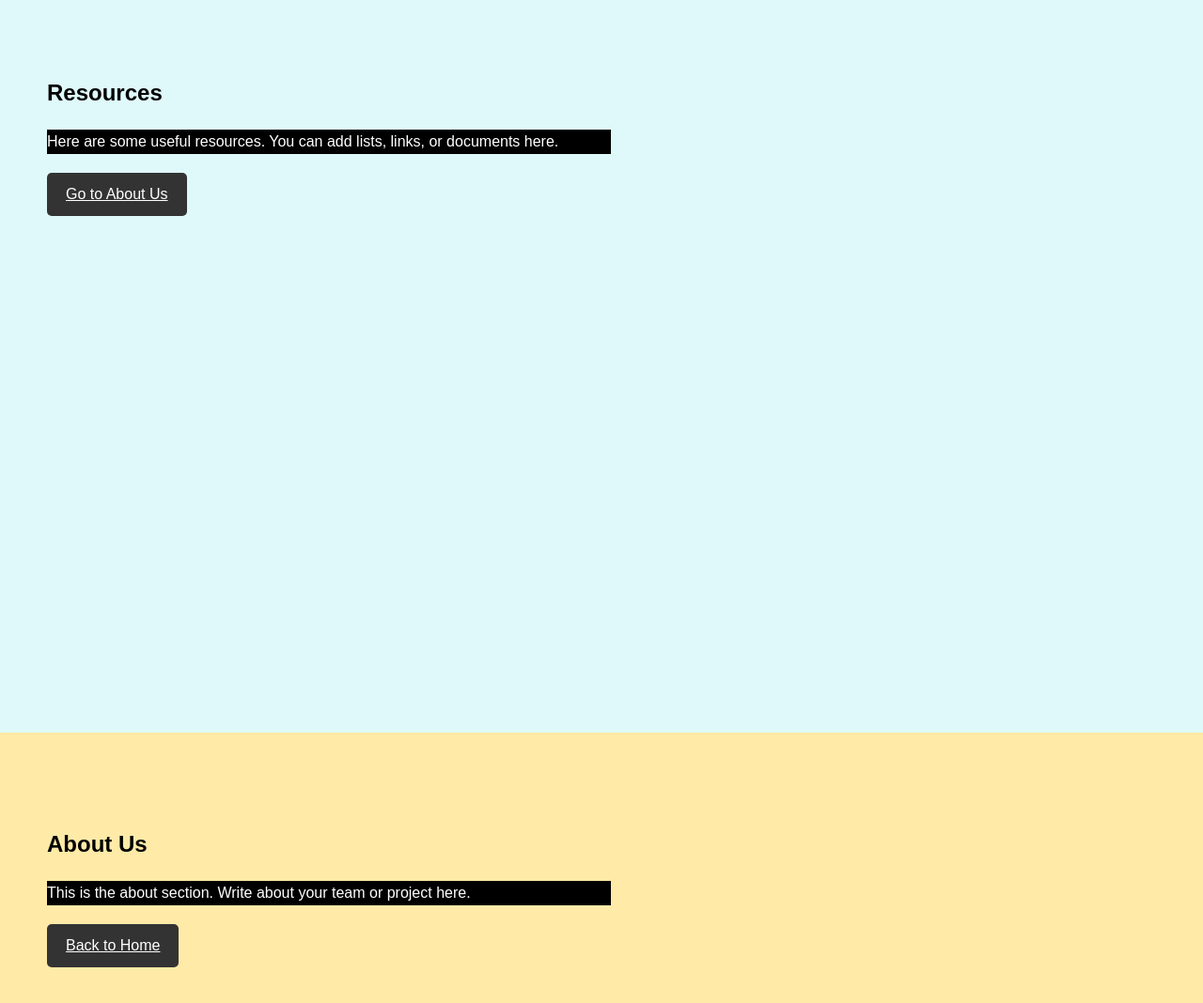
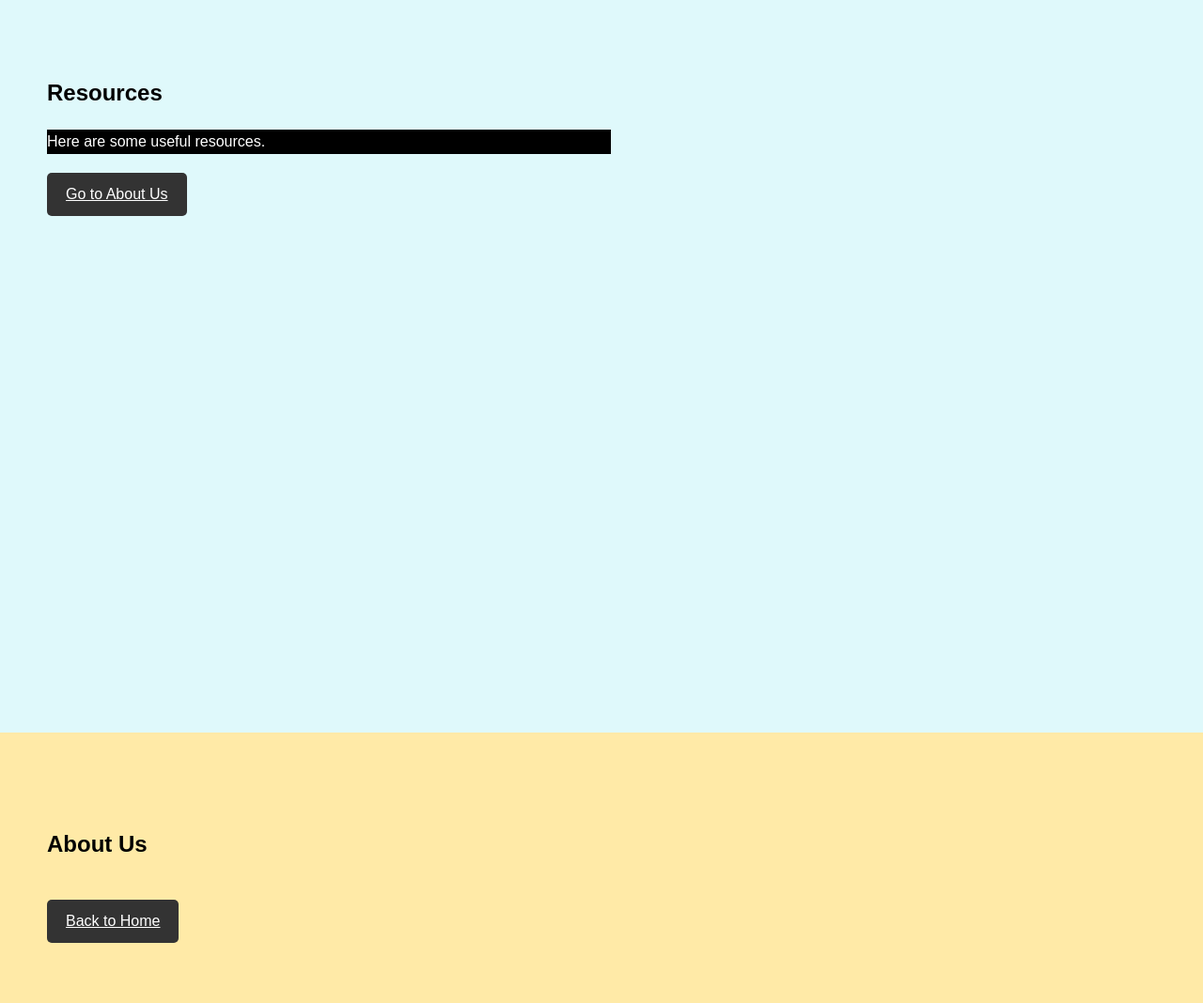
Before and after one commit to Dalatexcoder/pocketpwaa, a plain HTML site: page website/index.html in a window 1280 px wide. Shown: the part 820-1888 px from the top of the page at 94% size. Drawn offline with Linux system fonts and the light colour scheme; a web font is replaced by a local one.

Commit message:
Update index.html

```diff
--- a/website/index.html
+++ b/website/index.html
@@ -28,13 +28,12 @@
 
   <section id="resources">
     <h2>Resources</h2>
-    <p>Here are some useful resources. You can add lists, links, or documents here.</p>
+    <p>Here are some useful resources.</p>
     <a href="#about" class="btn">Go to About Us</a>
   </section>
 
   <section id="about">
     <h2>About Us</h2>
-    <p>This is the about section. Write about your team or project here.</p>
     <a href="#home" class="btn">Back to Home</a>
   </section>
 
```
